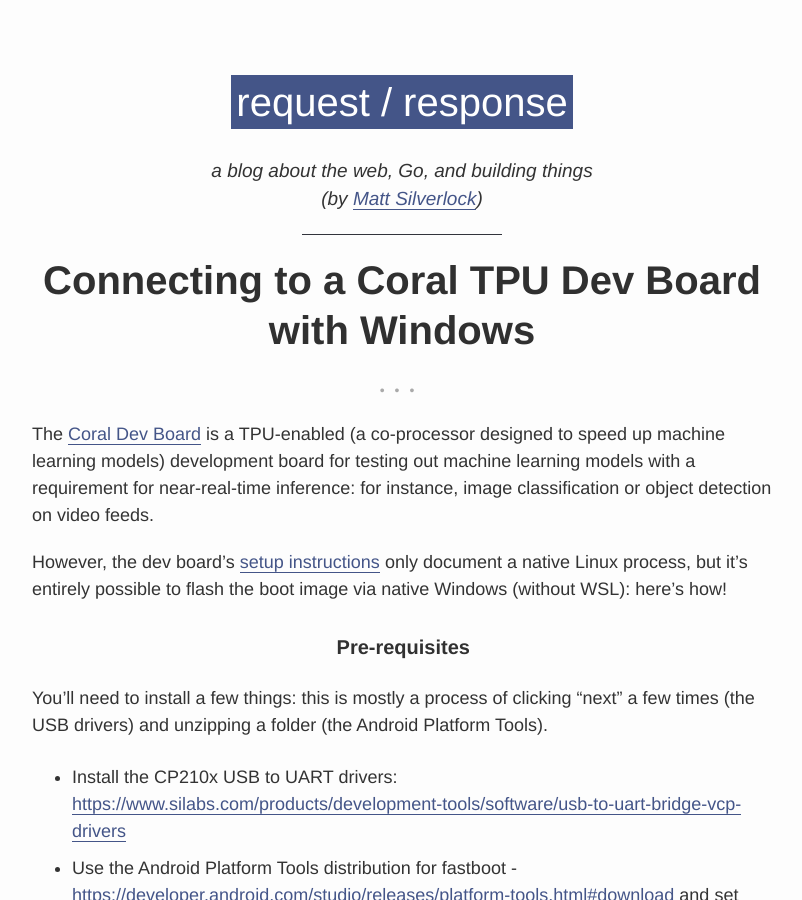
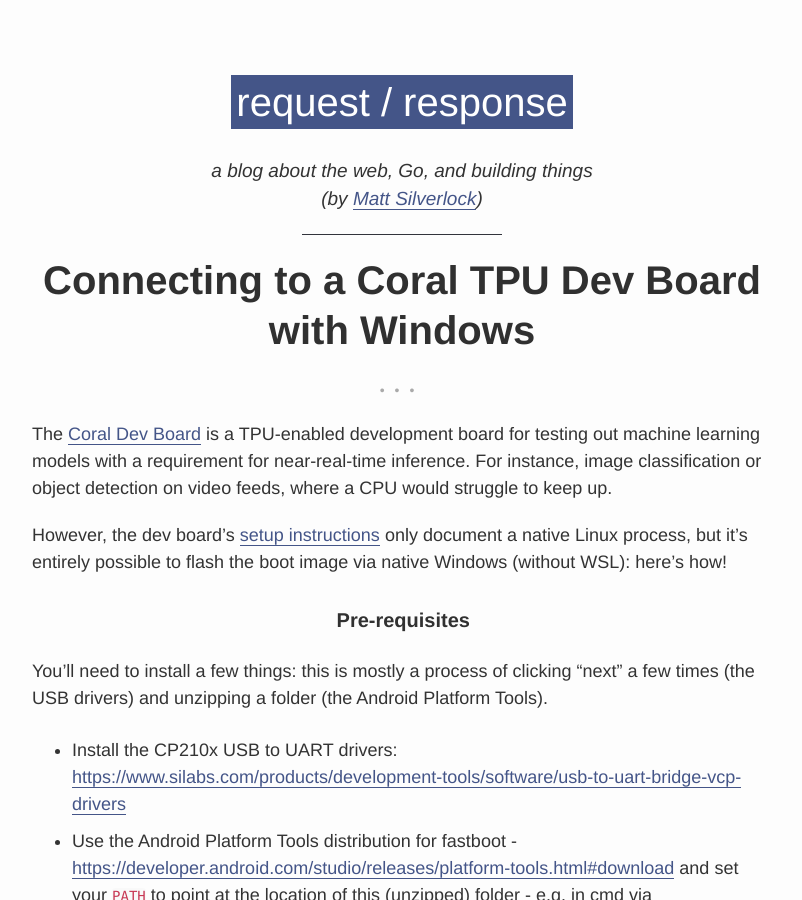
Before and after one commit to elithrar/elithrar.github.io, a Jekyll site: the page built from _posts/2019-03-23-coral-edge-tpu-windows.md, in a window 1280 px wide and 900 px high. Shown: the whole window, without its empty margins (238-1040 px from the left). Built offline with Jekyll 4.4.1, drawn with Linux system fonts in a browser that asks for light colours.

Commit message:
Update 2019-03-23-coral-edge-tpu-windows.md

```diff
--- a/_posts/2019-03-23-coral-edge-tpu-windows.md
+++ b/_posts/2019-03-23-coral-edge-tpu-windows.md
@@ -4,7 +4,7 @@
 categories: windows, hardware, machine-learning
 ---
 
-The [Coral Dev Board](https://coral.withgoogle.com/) is a TPU-enabled (a co-processor designed to speed up machine learning models) development board for testing out machine learning models with a requirement for near-real-time inference: for instance, image classification or object detection on video feeds.
+The [Coral Dev Board](https://coral.withgoogle.com/) is a TPU-enabled development board for testing out machine learning models with a requirement for near-real-time inference. For instance, image classification or object detection on video feeds, where a CPU would struggle to keep up.
 
 However, the dev board's [setup instructions](https://coral.withgoogle.com/tutorials/devboard-datasheet/#serial-console-port) only document a native Linux process, but it's entirely possible to flash the boot image via native Windows (without WSL): here's how!
 
```
